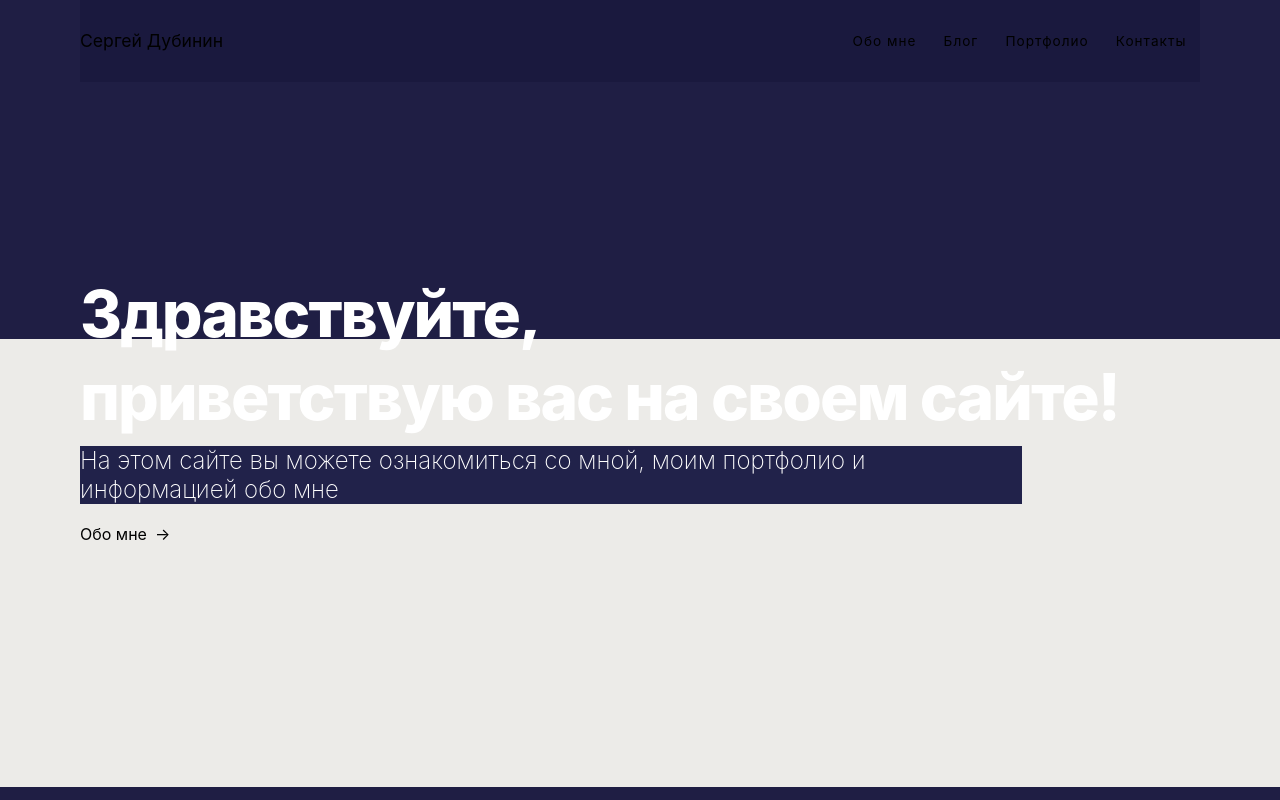
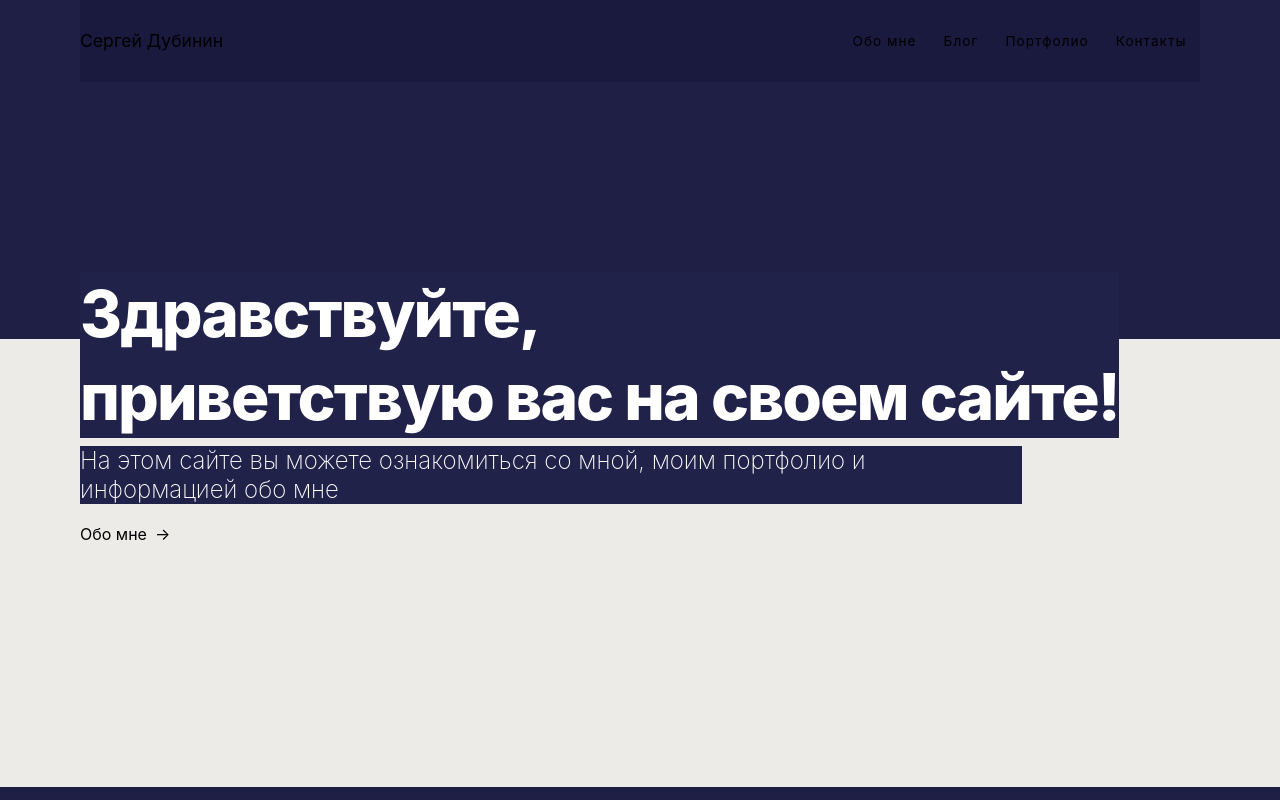
Before and after one commit to Noobachyo/svelte-test, a SvelteKit app: page / in a window 1280 px wide. Built offline with nearby package versions, Linux system fonts and the light colour scheme.

Commit message:
Version 1.04

```diff
--- a/src/routes/+layout.svelte
+++ b/src/routes/+layout.svelte
@@ -49,7 +49,7 @@ class="link">{link.title}</a>
 
 <style>
  .container {
- max-width: 1400px;
+ max-width: 1920px;
  margin: 50px auto;
  }
 </style>
--- a/src/routes/+page.svelte
+++ b/src/routes/+page.svelte
@@ -35,8 +35,9 @@
  align-items: start;
  }
  .container {
- max-width: 1400px;
+ max-width: 1920px;
  margin: 190px 0 0 2.5rem;
+ 				color: white;
  }
  .info h1 {
  font-size: 4rem;
@@ -79,4 +80,7 @@
 .subtitle{
   background-color: rgb(33, 34, 74);
 }
+.info-text{
+  background-color: rgb(33, 34, 74);
+}
 </style>
```
